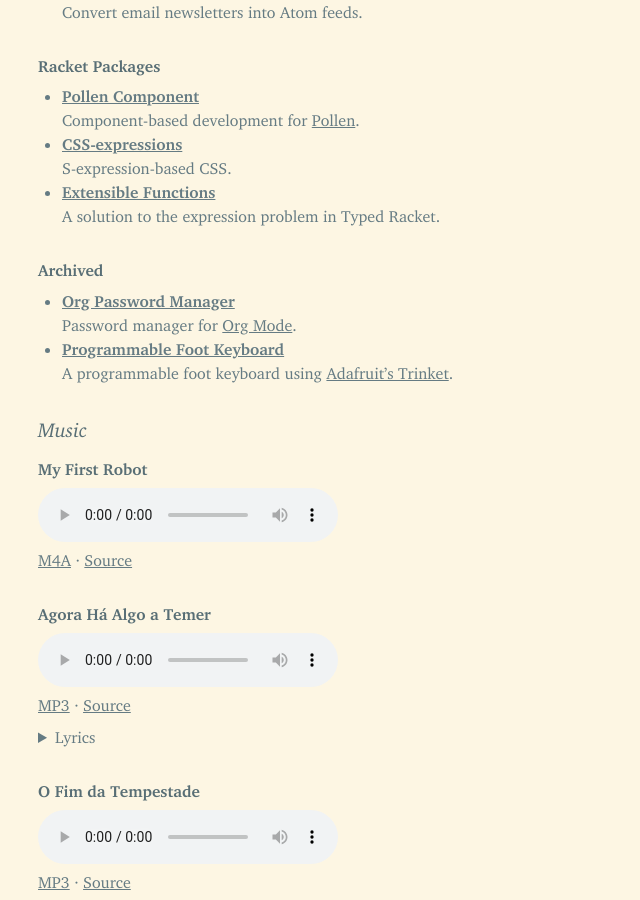
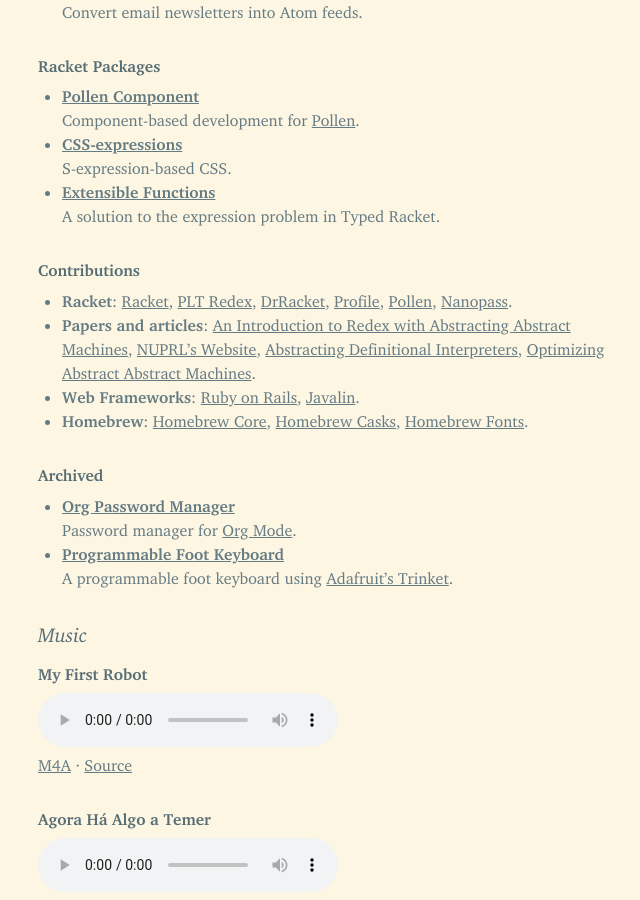
Before and after one commit to leafac/leafac.com, a Jekyll site: the page built from index.md, in a window 1280 px wide and 900 px high, scrolled down 471 px. Shown: the whole window, without its empty margins (102-742 px from the left). Built offline with Jekyll 4.4.1, drawn with Linux system fonts in a browser that asks for light colours.

Commit message:
Add ‘Contributions’

```diff
--- a/index.md
+++ b/index.md
@@ -457,6 +457,14 @@
 
 - [**Extensible Functions**](https://docs.racket-lang.org/extensible-functions/)
   A solution to the expression problem in Typed Racket.
+
+Contributions
+-------------
+
+- **Racket**: [Racket](https://github.com/racket/racket/commits?author=leafac), [PLT Redex](https://github.com/racket/redex/commits?author=leafac), [DrRacket](https://github.com/racket/drracket/commits?author=leafac), [Profile](https://github.com/racket/profile/commits?author=leafac), [Pollen](https://github.com/mbutterick/pollen/commits?author=leafac), [Nanopass](https://github.com/nanopass/nanopass-framework-racket/commits?author=leafac).
+- **Papers and articles**: [An Introduction to Redex with Abstracting Abstract Machines](https://github.com/dvanhorn/redex-aam-tutorial/commits?author=leafac), [NUPRL’s Website](https://github.com/nuprl/website/commits?author=leafac), [Abstracting Definitional Interpreters](https://github.com/plum-umd/abstracting-definitional-interpreters/commits?author=leafac), [Optimizing Abstract Abstract Machines](https://github.com/dvanhorn/oaam/commits?author=leafac).
+- **Web Frameworks**: [Ruby on Rails](https://github.com/rails/rails/commits?author=leafac), [Javalin](https://github.com/tipsy/javalin/commits?author=leafac).
+- **Homebrew**: [Homebrew Core](https://github.com/Homebrew/homebrew-core/commits?author=leafac), [Homebrew Casks](https://github.com/Homebrew/homebrew-cask/commits?author=leafac), [Homebrew Fonts](https://github.com/Homebrew/homebrew-cask-fonts/commits?author=leafac).
 
 Archived
 --------
```
